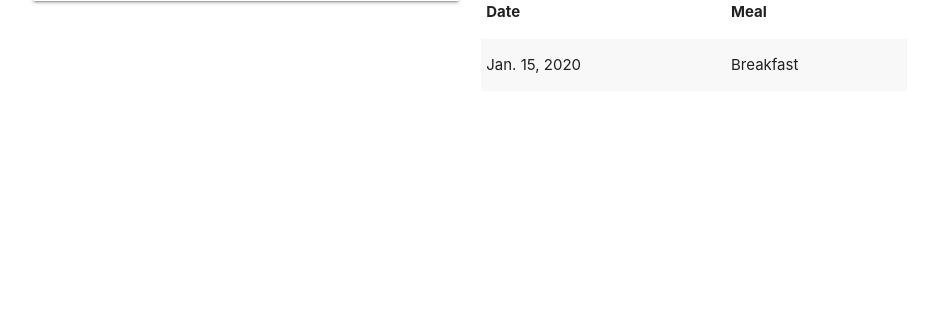
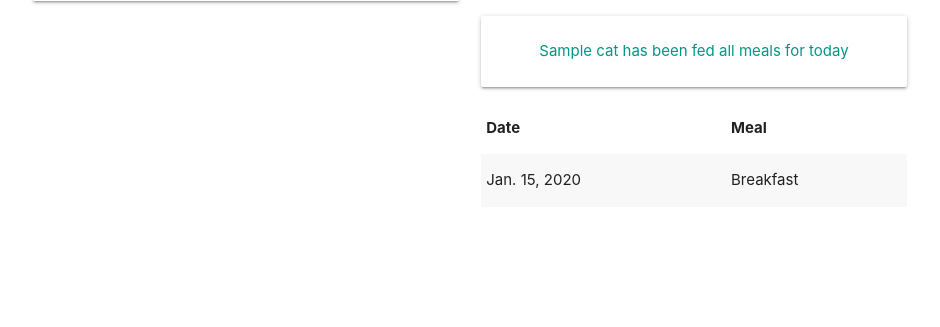
Before and after one commit to KeyNun95/finchcollector, a Django app: template main_app/templates/finches/detail.html in a window 1280 px wide. Shown: the part 440-767 px from the top of the page, without its empty margins (170-1110 px from the left). Run offline with Django 4.2, Linux system fonts and the light colour scheme; tables that the repository leaves empty hold one stand-in row (values such as "Sample post"); the template is opened without the code that fills it: values that come from a table or form of the project are taken from there, most other values are stand-ins (such as "Sample title", 1, 10 or a date in 2020); parts of the project's set-up code (start-up, migrations or seed data) failed here and were passed over.

Commit message:
finished part 4

```diff
--- a/main_app/models.py
+++ b/main_app/models.py
@@ -1,5 +1,6 @@
 from django.db import models
 from django.urls import reverse
+from datetime import date
 
 # Create your models here.
 MEALS = (
@@ -20,6 +21,9 @@ class Finch(models.Model):
     def get_absolute_url(self):
         return reverse('detail', kwargs={'finch_id': self.id})
 
+    def fed_for_today(self):
+        return self.feeding_set.filter(date=date.today()).count() >= len(MEALS)
+
 #one to many relationship
 class Feeding(models.Model):
     date = models.DateField()
@@ -35,3 +39,6 @@ class Feeding(models.Model):
 
     def __str__(self):
         return f"{self.get_meal_display()} on {self.date}"
+
+    class Meta:
+        ordering = ['-date']
--- a/main_app/templates/finches/detail.html
+++ b/main_app/templates/finches/detail.html
@@ -29,6 +29,14 @@
         {{ feeding_form.as_p }}
         <input type="submit" class="btn" value="Add Feeding">
     </form>
+
+    <br>
+    {% if cat.fed_for_today %}
+      <div class="card-panel teal-text center-align">{{cat.name}} has been fed all meals for today</div>
+    {% else %}
+      <div class="card-panel red-text center-align">{{cat.name}} might be hungry</div>
+    {% endif %}
+
     <table class="striped">
         <thead>
             <tr><th>Date</th><th>Meal</th></tr>
--- a/main_app/templates/main_app/finch_form.html
+++ b/main_app/templates/main_app/finch_form.html
@@ -2,6 +2,8 @@
 
 {% block content %}
 
+<!-- 'object' is the thing we are editing. What this means is that if the object
+is there then proceed with Edit -->
 {% if object %}
     <h1>Edit <span class="teal-text">{{ object.name }}</span></h1>
 {% else %}
--- a/main_app/views.py
+++ b/main_app/views.py
@@ -2,6 +2,7 @@ from django.shortcuts import render, redirect
 from django.views.generic.edit import CreateView, UpdateView, DeleteView
 from .models import Finch
 from .forms import FeedingForm
+
 # Create your views here.
 def home(request):
     return render(request, 'home.html')
@@ -23,6 +24,7 @@ def finches_detail(request, finch_id):
     feeding_form = FeedingForm()
     return render(request, 'finches/detail.html', {'finch': finch, 'feeding_form': feeding_form })
 
+#this finch_id are defined on the request in the path url as params
 def add_feeding(request, finch_id):
   # create a ModelForm instance using the data in request.POST
   form = FeedingForm(request.POST)
```
Also changed, not shown: main_app/migrations/0001_initial.py, main_app/migrations/0002_feeding.py (deleted).
